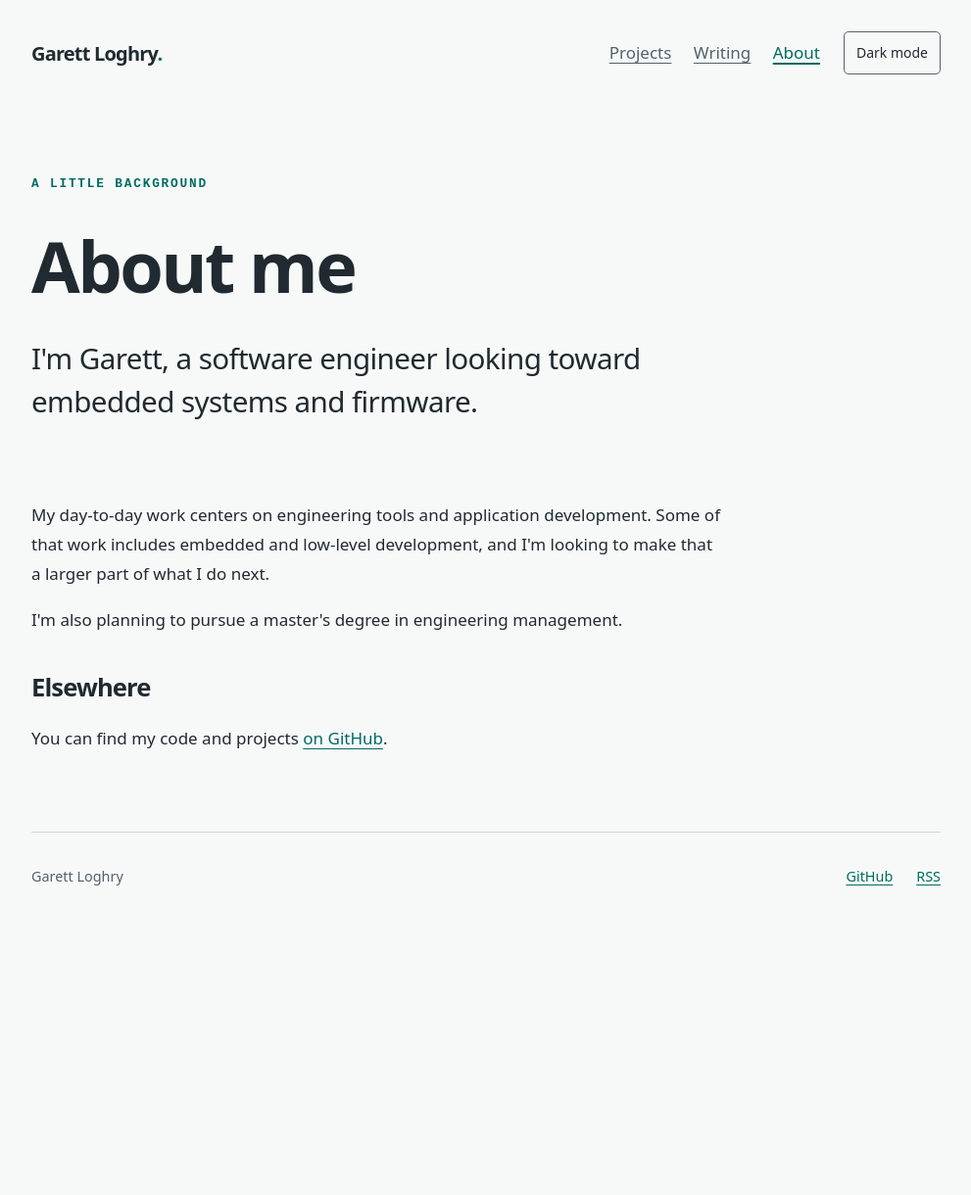
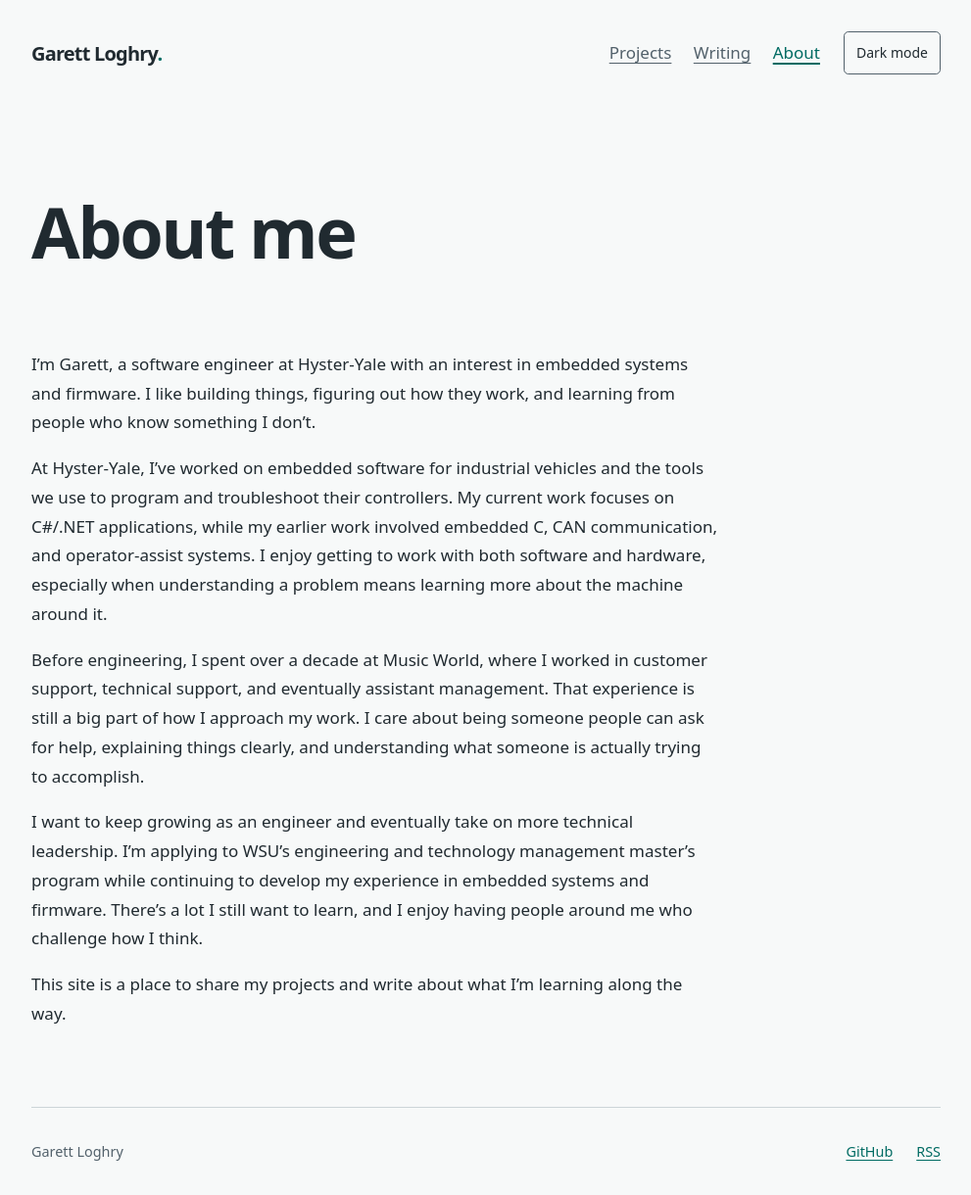
Before and after one commit to gloghry/gloghry.github.io, a Jekyll site: the page built from about/index.html, in a window 1280 px wide. Shown: the whole page at 98% size, without its empty margins (144-1135 px from the left). Built offline with Jekyll 4.4.1, drawn with Linux system fonts in a browser that asks for light colours; before the commit the page ends 939 px from its top, so only the background shows below that.

Commit message:
Use Garett's approved homepage and About introductions

```diff
--- a/_config.yml
+++ b/_config.yml
@@ -1,5 +1,5 @@
 title: Garett Loghry
-description: Software engineer working toward embedded systems and firmware development.
+description: Software engineer with an interest in embedded systems and firmware.
 url: https://gloghry.github.io
 baseurl: ""
 markdown: kramdown
--- a/about/index.html
+++ b/about/index.html
@@ -1,10 +1,12 @@
 ---
 title: About
-description: Garett Loghry's background and direction in software engineering.
+description: Garett Loghry on his work, background, and interest in embedded systems and firmware.
 ---
 <article class="prose">
-<header class="page-heading"><p class="eyebrow">A little background</p><h1>About me</h1><p class="lede">I'm Garett, a software engineer looking toward embedded systems and firmware.</p></header>
-<p>My day-to-day work centers on engineering tools and application development. Some of that work includes embedded and low-level development, and I'm looking to make that a larger part of what I do next.</p>
-<p>I'm also planning to pursue a master's degree in engineering management.</p>
-<h2>Elsewhere</h2><p>You can find my code and projects <a href="https://github.com/gloghry">on GitHub</a>.</p>
+<header class="page-heading"><h1>About me</h1></header>
+<p>I’m Garett, a software engineer at Hyster-Yale with an interest in embedded systems and firmware. I like building things, figuring out how they work, and learning from people who know something I don’t.</p>
+<p>At Hyster-Yale, I’ve worked on embedded software for industrial vehicles and the tools we use to program and troubleshoot their controllers. My current work focuses on C#/.NET applications, while my earlier work involved embedded C, CAN communication, and operator-assist systems. I enjoy getting to work with both software and hardware, especially when understanding a problem means learning more about the machine around it.</p>
+<p>Before engineering, I spent over a decade at Music World, where I worked in customer support, technical support, and eventually assistant management. That experience is still a big part of how I approach my work. I care about being someone people can ask for help, explaining things clearly, and understanding what someone is actually trying to accomplish.</p>
+<p>I want to keep growing as an engineer and eventually take on more technical leadership. I’m applying to WSU’s engineering and technology management master’s program while continuing to develop my experience in embedded systems and firmware. There’s a lot I still want to learn, and I enjoy having people around me who challenge how I think.</p>
+<p>This site is a place to share my projects and write about what I’m learning along the way.</p>
 </article>
```
Also changed, not shown: docs/plan.md (+1 -1 lines), docs/voice.md (added, +19 -0 lines), index.html (+3 -4 lines).
